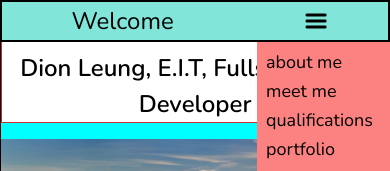
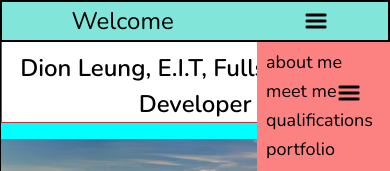
Before and after one commit to dionleung14/portfolio-nodemailer, a React (Create React App) app: page / in a window 390 px wide. Both pictures are taken after a click on the picture 315 px from the left and 21 px from the top of the page. Shown: the top 171 px of the page. Built offline with nearby package versions, Linux system fonts and the light colour scheme.

Commit message:
troubleshooting hamburger icon

```diff
--- a/src/components/NavBar.js
+++ b/src/components/NavBar.js
@@ -81,6 +81,13 @@ export default function Navbar() {
           className="inline-block self-start border border-transparent hover:border-red-700 px-2 rounded text-lg"
         >
           meet me
+          <img
+            src={hamburger}
+            alt="menu expand icon"
+            name="display"
+            onClick={handleToggle}
+            className="lg:hidden self-center inline-block w-6 z-50"
+          />
         </AnchorLink>
         <AnchorLink
           href="#qualifications"
```
